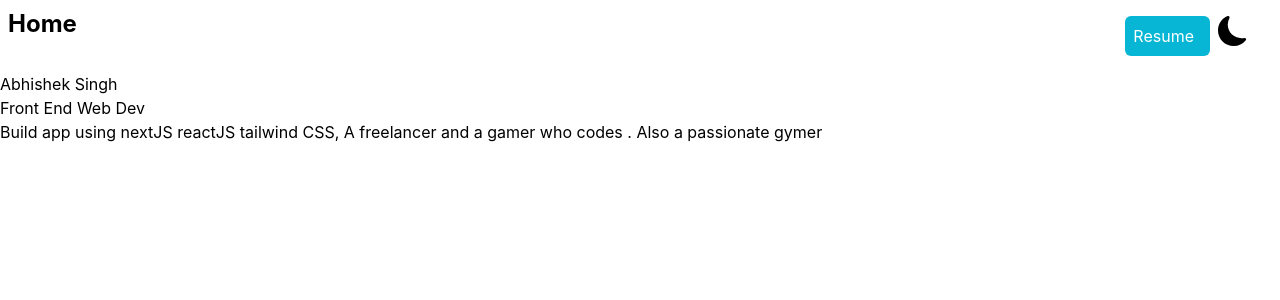
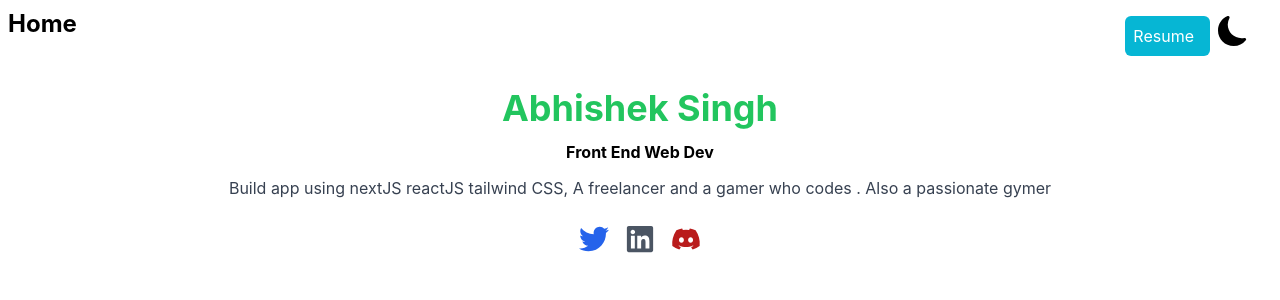
Before and after one commit to kunwarabhi7/nextjs-portfolio, a Next.js app: page / in a window 1280 px wide. Shown: the top 300 px of the page. Built offline with nearby package versions, Linux system fonts and the light colour scheme.

Commit message:
home page setup

```diff
--- a/components/HomeScreen.jsx
+++ b/components/HomeScreen.jsx
@@ -1,11 +1,16 @@
-import React from 'react'
+import {FaTwitter , FaLinkedin ,FaDiscord }  from 'react-icons/fa'
 
 const HomeScreen = () => {
   return (
-    <div>
-      <h1>Abhishek Singh</h1>
-      <h2>Front End Web Dev</h2>
-      <p>Build app using nextJS reactJS tailwind CSS, A freelancer and a gamer who codes . Also a passionate gymer</p>
+    <div className='text-center p-4'>
+      <h1 className='text-4xl font-bold text-green-500'>Abhishek Singh</h1>
+      <h2 className='font-bold py-3 '>Front End Web Dev</h2>
+      <p className='text-gray-700'>Build app using nextJS reactJS tailwind CSS, A freelancer and a gamer who codes . Also a passionate gymer</p>
+    <div className='flex justify-center pt-4 '>
+<FaTwitter className='text-blue-600 m-2' size={30} />
+<FaLinkedin className='text-gray-600 m-2' size={30}/>
+<FaDiscord  className='text-red-700 m-2' size={30}/>
+    </div>
     </div>
   )
 }
```
